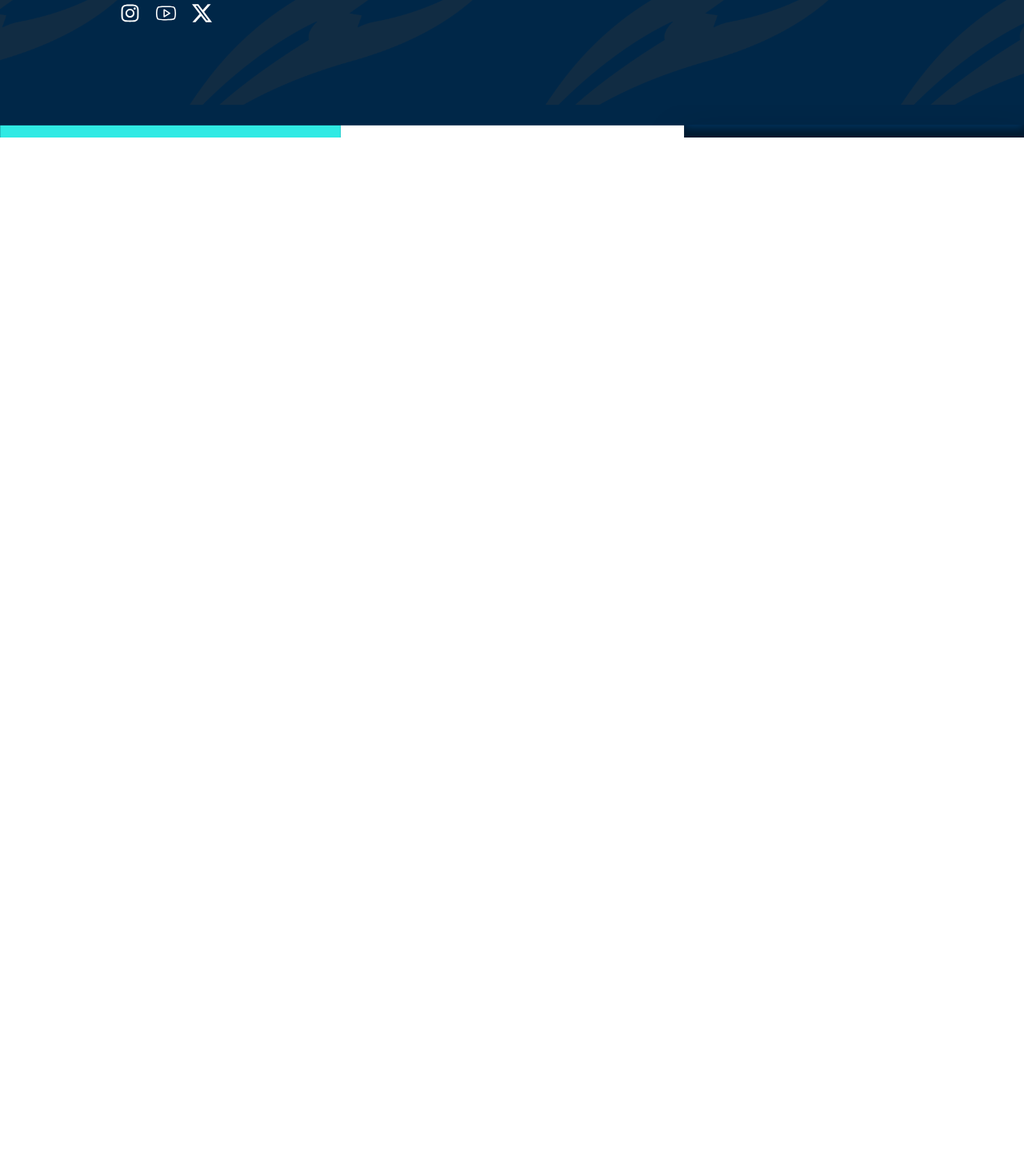
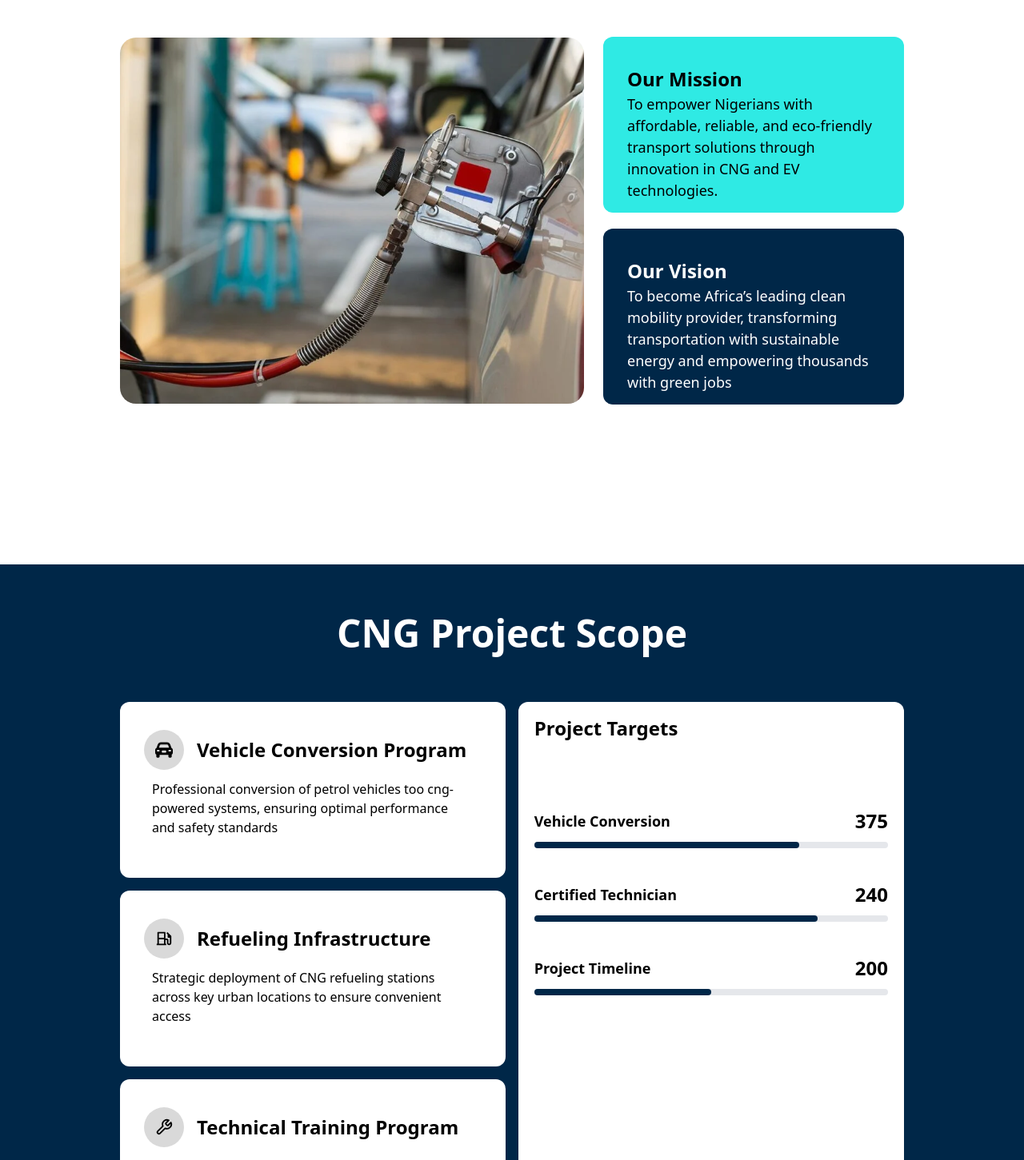
Before and after one commit to annaelowigho/Electra, a React (Vite) app: page /about-us in a window 1280 px wide. Shown: the part 2455-3906 px from the top of the page at 80% size. Before the commit the page ends 2627 px from the top, so only its background shows below. Built offline with nearby package versions, Linux system fonts and the light colour scheme; a web font is replaced by a local one.

Commit message:
About Us complete

```diff
--- /dev/null
+++ b/src/Components/ProgressBar.jsx
@@ -0,0 +1,37 @@
+import React from 'react'
+
+
+const ProgressBar = () => {
+    // Example data for three sections
+    const sections = [
+      { title: "Vehicle Conversion", total: 500, current: 375 }, // 75%
+      { title: "Certified Technician", total: 300, current: 240 }, // 80%
+      { title: "Project Timeline", total: 400, current: 200 }, // 50%
+    ];
+
+    return (
+      <div className="pt-10 space-y-10">
+        {sections.map((section, index) => {
+          const progress = (section.current / section.total) * 100; // Calculate percentage
+          return (
+            <div key={index}>
+              <div className="flex justify-between items-center">
+                <p className="text-[18px] font-semibold">{section.title}</p>
+                <p className="text-[24px] font-bold">{section.current}</p>
+              </div>
+              <div className="w-full bg-gray-200 rounded-full h-2 mt-2">
+                <div
+                  className="bg-[#002748] h-2 rounded-full transition-all duration-300"
+                  style={{ width: `${progress}%` }}
+                />
+              </div>
+            </div>
+          );
+        })}
+      </div>
+    );
+  };
+
+
+
+export default ProgressBar
--- a/src/Pages/AboutUs.jsx
+++ b/src/Pages/AboutUs.jsx
@@ -3,6 +3,7 @@ import { FaCarRear, FaHelmetSafety } from "react-icons/fa6";
 import { RiGasStationLine } from "react-icons/ri";
 import { TbBuildingBridge } from "react-icons/tb";
 import { FiTool } from "react-icons/fi";
+import ProgressBar from '../Components/ProgressBar';
 
 
 
@@ -37,6 +38,10 @@ const SpecializeIn = [
         heading: "CNG conversion of petrol vehicles",
         description: "Transforming Petrol Cars to Cleaner CNG Technology"
     },
+]
+
+const Team = [
+
 ]
 
 const AboutUs = () => {
@@ -86,7 +91,86 @@ const AboutUs = () => {
                 })}
             </div>
         </div>
-        <div>
+        <div className='mt-[50px] xl:mt-[150px] px-[20px] py-[20px] md:px-[30px] xl:px-[150px] xl:py-[50px]'>
+            <h3 className='text-[30px] text-center font-semibold md:text-[48px]'>Our Mission & Vision</h3>
+            <div className='pt-[30px] lg:pt-[50px] flex flex-col gap-6 lg:flex-row lg:items-center lg:justify-center'>
+                <img src="/assets/refilling.svg" alt="" className='lg:w-1/2 xl:w-[580px] xl:h-[458px]'/>
+                <div className='flex flex-col gap-3 lg:gap-5 xl:justify-between xl:w-[610px]'>
+                    <div className='bg-[#2FEAE4] px-[20px] py-[15px] rounded-xl h-[210px] md:h-[180px] xl:h-[220px]
+                    xl:px-[30px] xl:py-[35px]'>
+                        <h5 className='text-[24px] font-semibold'>Our Mission</h5>
+                        <p className='text-[18px]'>
+                            To empower Nigerians with affordable, reliable, and eco-friendly
+                            transport solutions through innovation in CNG and EV technologies.
+                        </p>
+                    </div>
+                    <div className='bg-[#002748] px-[20px] py-[15px] rounded-xl h-[210px] md:h-[180px] xl:h-[220px] text-white
+                    xl:px-[30px] xl:py-[35px]'>
+                        <h5 className='text-[24px] font-semibold'>Our Vision</h5>
+                        <p className='text-[18px]'>
+                            To become Africa’s leading clean mobility provider, transforming transportation with sustainable
+                            energy and empowering thousands with green jobs
+                        </p>
+                    </div>
+                </div>
+            </div>
+        </div>
+
+        {/* CNG Project Scope */}
+        <div className='bg-[#002748] mt-[50px] xl:mt-[150px] px-[20px] py-[20px] md:px-[30px] xl:px-[150px] xl:py-[50px]'>
+            <h4 className='text-[30px] text-center font-semibold md:text-[48px] text-white'>CNG Project Scope</h4>
+            <div className='pt-[30px] lg:pt-[50px] flex flex-col gap-6 md:gap-4 md:flex-row '>
+                <div className='flex flex-col gap-4 md:w-1/2'>
+                    <div className='bg-white p-[15px] rounded-xl h-[180px] md:h-[180px] xl:h-[220px] xl:px-[30px] xl:py-[35px]'>
+                        <div className='flex items-center gap-4'>
+                            <div className='bg-[#D9D9D9] w-[50px] h-[50px] rounded-full flex justify-center items-center'>
+                                <FaCarRear className='text-[22px]'/>
+                            </div>
+                            <h5 className='text-[18px] md:text-[24px] font-semibold'>Vehicle Conversion Program</h5>
+                        </div>
+                        <p className='text-[16px] px-[10px] pt-3'>
+                            Professional conversion of petrol vehicles too cng-powered systems,
+                            ensuring optimal performance and safety standards
+                        </p>
+                    </div>
+                    <div className='bg-white p-[15px] rounded-xl h-[180px] md:h-[180px] xl:h-[220px] xl:px-[30px] xl:py-[35px]'>
+                        <div className='flex items-center gap-4'>
+                            <div className='bg-[#D9D9D9] w-[50px] h-[50px] rounded-full flex justify-center items-center'>
+                                <RiGasStationLine className='text-[22px]'/>
+                            </div>
+                            <h5 className='text-[18px] md:text-[24px] font-semibold'>Refueling Infrastructure</h5>
+                        </div>
+                        <p className='text-[16px] px-[10px] pt-3'>
+                            Strategic deployment of CNG refueling stations across key urban
+                            locations to ensure convenient access
+                        </p>
+                    </div>
+                    <div className='bg-white p-[15px] rounded-xl h-[180px] md:h-[180px] xl:h-[220px] xl:px-[30px] xl:py-[35px]'>
+                        <div className='flex items-center gap-4'>
+                            <div className='bg-[#D9D9D9] w-[50px] h-[50px] rounded-full flex justify-center items-center'>
+                                <FiTool className='text-[22px]'/>
+                            </div>
+                            <h5 className='text-[18px] md:text-[24px] font-semibold'>Technical Training Program</h5>
+                        </div>
+                        <p className='text-[16px] px-[10px] pt-3'>
+                            State-of-the-art facility developing the next generation of CNG
+                            conversion specialists
+                        </p>
+                    </div>
+                </div>
+
+                <div className='bg-white rounded-xl px-[20px] py-16 md:py-[15px] md:w-1/2'>
+                    <h5 className='text-[24px] font-semibold'>Project Targets</h5>
+                    <div className='md:pt-10'>
+                        <ProgressBar />
+                    </div>
+                </div>
+            </div>
+        </div>
+
+        {/* Meet the Team */}
+        <div className='mt-[50px] xl:mt-[150px] px-[20px] py-[20px] md:px-[30px] xl:px-[150px] xl:py-[50px]'>
+
         </div>
     </>
   )
```
Also changed, not shown: public/assets/refilling.svg (added).
